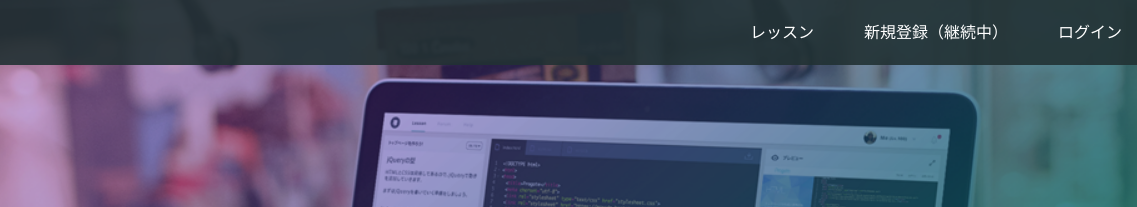
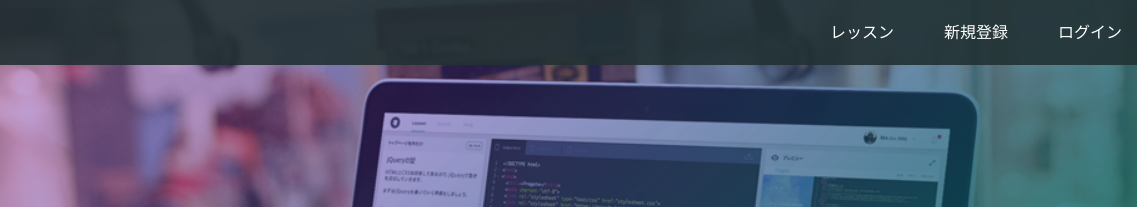
Before and after one commit to haru-moja/haru-moja, a plain HTML site: page index.html in a window 1280 px wide. Shown: the top 207 px of the page, 143-1280 px from the left. Drawn offline with Linux system fonts and the light colour scheme.

Commit message:
Update index.html

```diff
--- a/index.html
+++ b/index.html
@@ -16,7 +16,7 @@
       <span class="fa fa-bars menu-icon"></span>
       <div class="header-right">
         <a href="#">レッスン</a>
-        <a href="#">新規登録（継続中）</a>
+        <a href="#">新規登録</a>
         <a href="#" class="login">ログイン</a>
       </div>
     </div>
```
